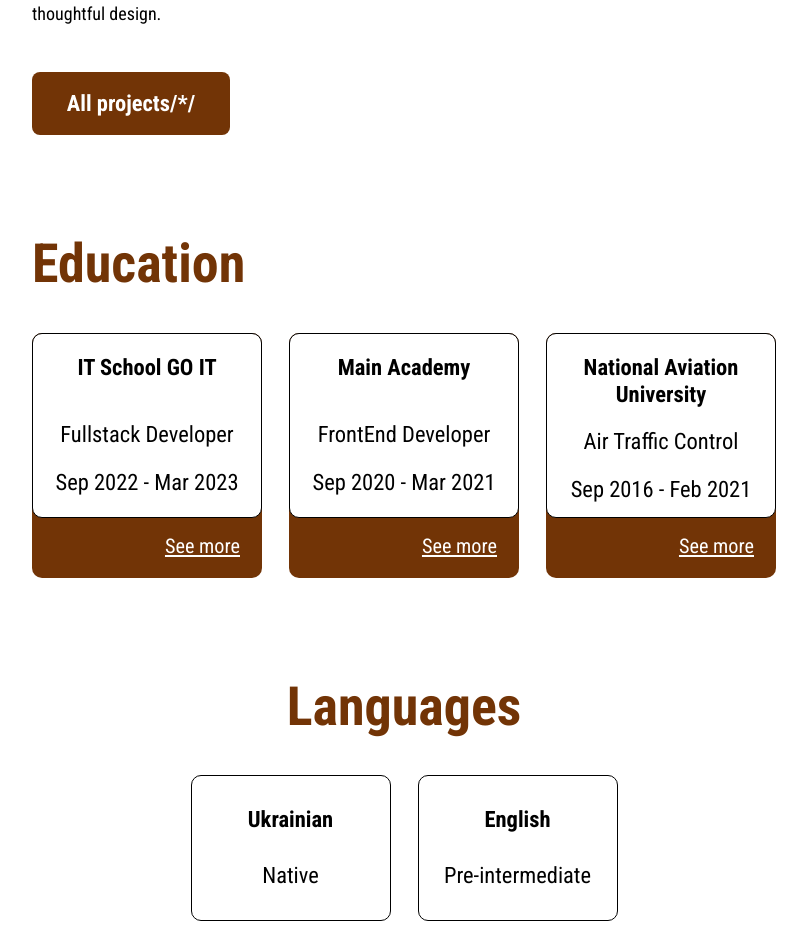
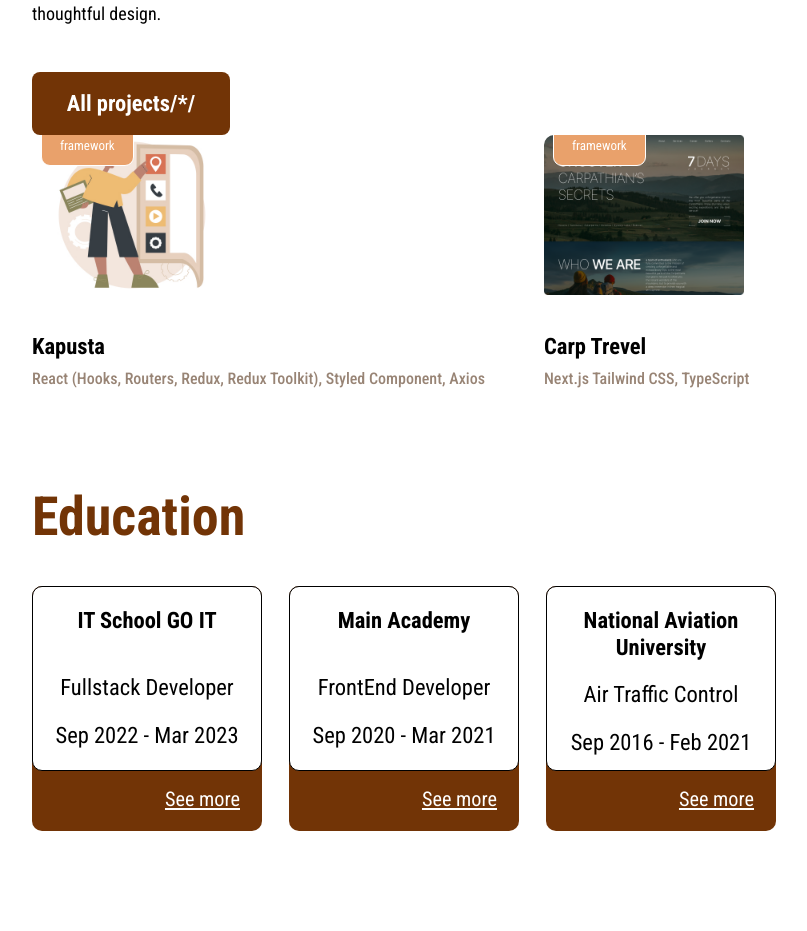
Before and after one commit to Ira-Bughaichuk/portfolio, a Next.js app: page / in a window 1280 px wide. Shown: the part 3380-4311 px from the top of the page, without its empty margins (236-1043 px from the left). Built offline with nearby package versions, Linux system fonts and the light colour scheme; a web font is replaced by a local one.

Commit message:
add cart to slider

```diff
--- a/package.json
+++ b/package.json
@@ -9,10 +9,12 @@
     "lint": "next lint"
   },
   "dependencies": {
+    "@types/swiper": "^6.0.0",
     "next": "14.1.0",
     "react": "^18",
     "react-dom": "^18",
-    "resend": "^3.1.0"
+    "resend": "^3.1.0",
+    "swiper": "^11.0.6"
   },
   "devDependencies": {
     "@types/node": "^20.11.6",
--- /dev/null
+++ b/src/components/ProjectSlider/ProjectSlider.tsx
@@ -0,0 +1,22 @@
+import Image from "next/image";
+
+export type IProjectSliderProps ={
+    framework: string;
+    title: string;
+    path: string;
+    subTitle: string;
+}
+export default function ProjectSlider(item:IProjectSliderProps) {
+  return (
+    <div className="relative">
+        <p className="absolute z-10 -top-2 left-2 font-condensed border-[1px] border-solid border-color-bg-primary rounded-tl-lg rounded-tr-none rounded-bl-lg rounded-br-lg
+        bg-color-btn-extra py-[3.5px] px-[10px] mm:py-2 mm:px-4 text-color-secondary text-[11px] leading-[16.5px] mm:text-[13px] mm:leading-[19.5px] xl:text-[14px] xl:leading-[16.8px]">framework</p>
+        <div className=" w-[171px] h-[132px] mm:w-[235px] mm:h-[180px] xl:w-[312px] xl:h-[220px] mb-4 rounded-[10px] overflow-hidden">
+            <Image src={item.path} alt={item.title} width={200} height={150}
+            className='width-full height-auto object-cover '/>
+        </div>
+        <p className="font-condensed text-xl leading-6 font-medium mb-2 mm:font-bold xl:text-2xl xl:leading-[28.8px]"> {item.title}</p>
+        <p className="font-condensed text-[15px] leading-[18px] mm:text-[16px] mm:leading-[19.2px] xl:text-xl xl:leading-6 font-medium text-color-accent-secondary">{item.subTitle}</p>
+    </div>
+  )
+}
--- /dev/null
+++ b/src/components/ProjectSwiper/ProjectSwiper.tsx
@@ -0,0 +1,40 @@
+"use client";
+import { Swiper, SwiperSlide } from 'swiper/react';
+// import { Pagination } from 'swiper/modules';
+
+import 'swiper/css';
+import 'swiper/css/pagination';
+import ProjectSlider from '../ProjectSlider/ProjectSlider';
+import { projectsList } from '@/utils/Data/projectsList';
+
+
+export default function ProjectSwiper() {
+  return (
+    <Swiper
+    //   modules={[ Pagination]}
+      spaceBetween={16}
+      slidesPerView={2}
+      pagination={{type:'fraction'}}
+    //   pagination={{ clickable: true }}
+      scrollbar={{ draggable: true }}
+    //   onSwiper={(swiper) => console.log(swiper)}
+    //   onSlideChange={() => console.log('slide change')}
+    breakpoints= {{
+        744: {
+          spaceBetween: '24px',
+          slidesPerView: '1.5'
+        },
+        1320: {
+            slidesPerView: '2.5'
+          },
+    }}
+    >
+      {projectsList && projectsList.map((item) => (
+          <SwiperSlide key={item.id}>
+             <ProjectSlider framework={item.framework} title={item.title} path={item.image} subTitle={item.subTitle} />
+          </SwiperSlide>
+        ))}
+    </Swiper>
+  )
+}
+// framework={item.framework} title={item.title} path={item.image} description={item.description}
--- a/src/sections/Projects/Projects.tsx
+++ b/src/sections/Projects/Projects.tsx
@@ -1,5 +1,7 @@
 import Title from './../../components/Title/Title';
 import BtnToPage from './../../components/BtnToPage/BtnToPage';
+import ProjectSwiper from './../../components/ProjectSwiper/ProjectSwiper';
+
 
 
 
@@ -11,7 +13,7 @@ export default function Projects() {
     <section className="section">
         <div className="container mx-auto">
             <Title title='My Projects'/>
-            <div>
+            <div className=''>
               <div className='flex flex-col font-condensed'>
                 <p  className='mb-6 text-xl leading-6 font-medium xl:text-4xl xl:leading-[43.2px]'>Browse Through My Works</p>
                 <p className='mm:mb-10 text-[15px] leading-[22.5px] mm:text-[18px] mm:leading-[27px] xl:text-2xl xl:leading-9 font-normal'>Dive into my portfolio to explore a collection of projects showcasing meticulous implementation and thoughtful design.</p>
@@ -19,7 +21,9 @@ export default function Projects() {
                   <BtnToPage path={'/projects'} title={"All projects"} icon={'/*/'}/>
                 </div>
               </div>
-              <div></div>
+              <div>
+                <ProjectSwiper />
+              </div>
             </div>
         </div>
     </section>
--- a/src/utils/Data/projectsList.tsx
+++ b/src/utils/Data/projectsList.tsx
@@ -7,6 +7,7 @@ import mobileApp from '../../../public/images/mobile-app.png';
 export const projectsList: Project[] = [
   {
     id: 1,
+    framework: "React",
     title: "Kapusta",
     subTitle:
       "React (Hooks, Routers, Redux, Redux Toolkit), Styled Component, Axios",
@@ -19,6 +20,7 @@ export const projectsList: Project[] = [
   },
   {
     id: 2,
+    framework: "Next",
     title: "Carp Trevel",
     subTitle: "Next.js Tailwind CSS, TypeScript",
     description: "This is a simple phone book that utilizes the Swagger backend API.",
@@ -29,6 +31,7 @@ export const projectsList: Project[] = [
   },
   {
     id: 3,
+    framework: "React",
     title: "Phonebook",
     subTitle: "React , Redux Toolkit, SASS, Axios",
     description: " It allows users to register and log in, add, delete, and filter contacts, as well as log out. Role: Developer.",
@@ -39,6 +42,7 @@ export const projectsList: Project[] = [
   },
   {
     id: 4,
+    framework: "React",
     title: "mobile-app",
     subTitle: "HTML, CSS, JS, SASS",
     description: " It allows users to register and log in, add, delete, and filter contacts, as well as log out. Role: Developer. It allows users to register and log in, add, delete, and filter contacts, as well as log out. Role: Developer. It allows users to register and log in, add, delete, and filter contacts, as well as log out. Role: Developer.",
--- a/src/utils/types.ts
+++ b/src/utils/types.ts
@@ -24,6 +24,7 @@ export type Languages = {
 };
 export type Project = {
   id:number;
+  framework: string;
   title: string;
   subTitle: string;
   description: string;
--- a/tailwind.config.ts
+++ b/tailwind.config.ts
@@ -40,6 +40,7 @@ const config: Config = {
         "color-secondary": "#FFFFFF",
         "color-accent-primary":"#723406",
         "color-accent-extra":"#E9A16B",
+        "color-accent-secondary":'#988475',
         "color-bg": {
           primary: "#FFFFFF",
           secondary:"#988475",
```
Also changed, not shown: 1 other file (tests, documents, lock files or other folders).
